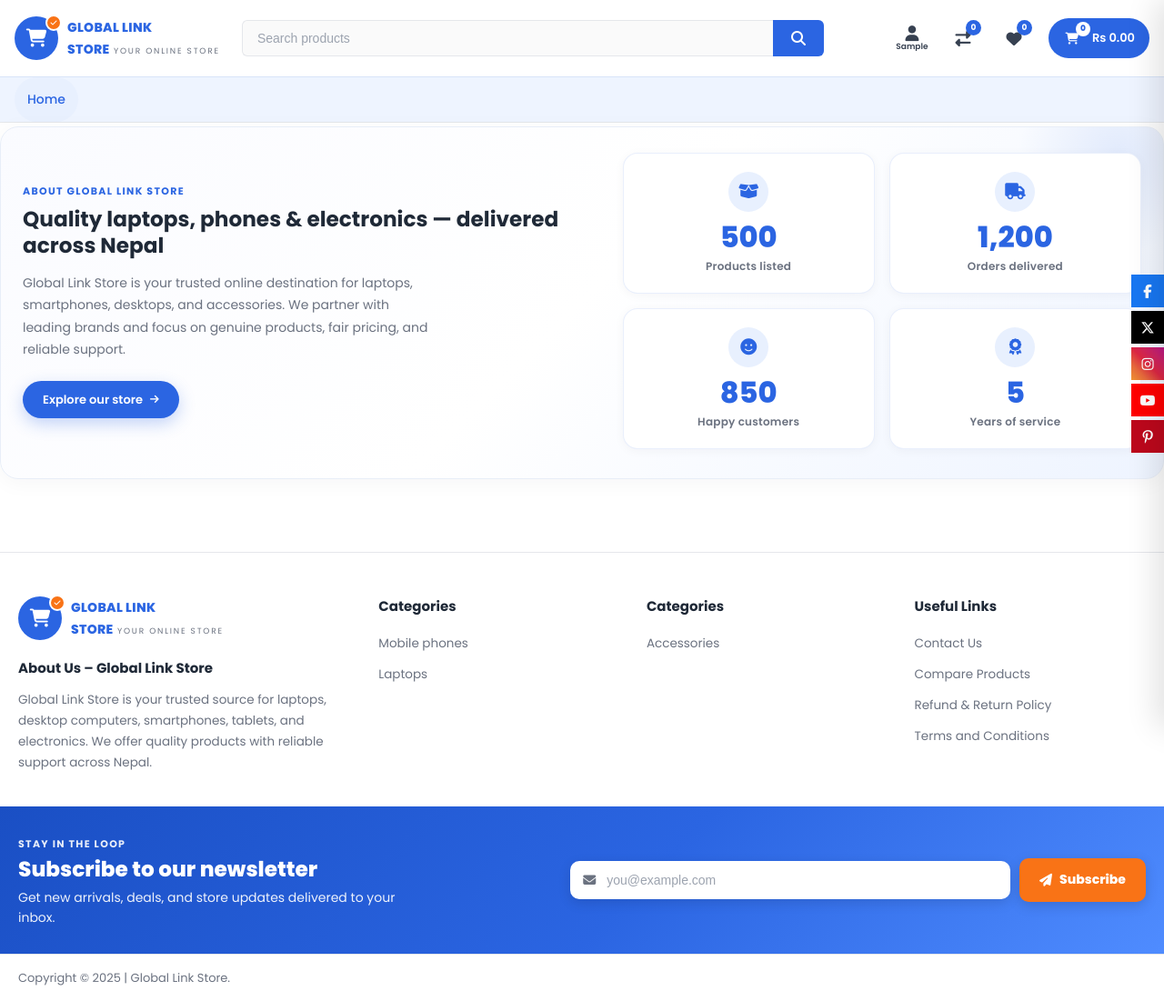
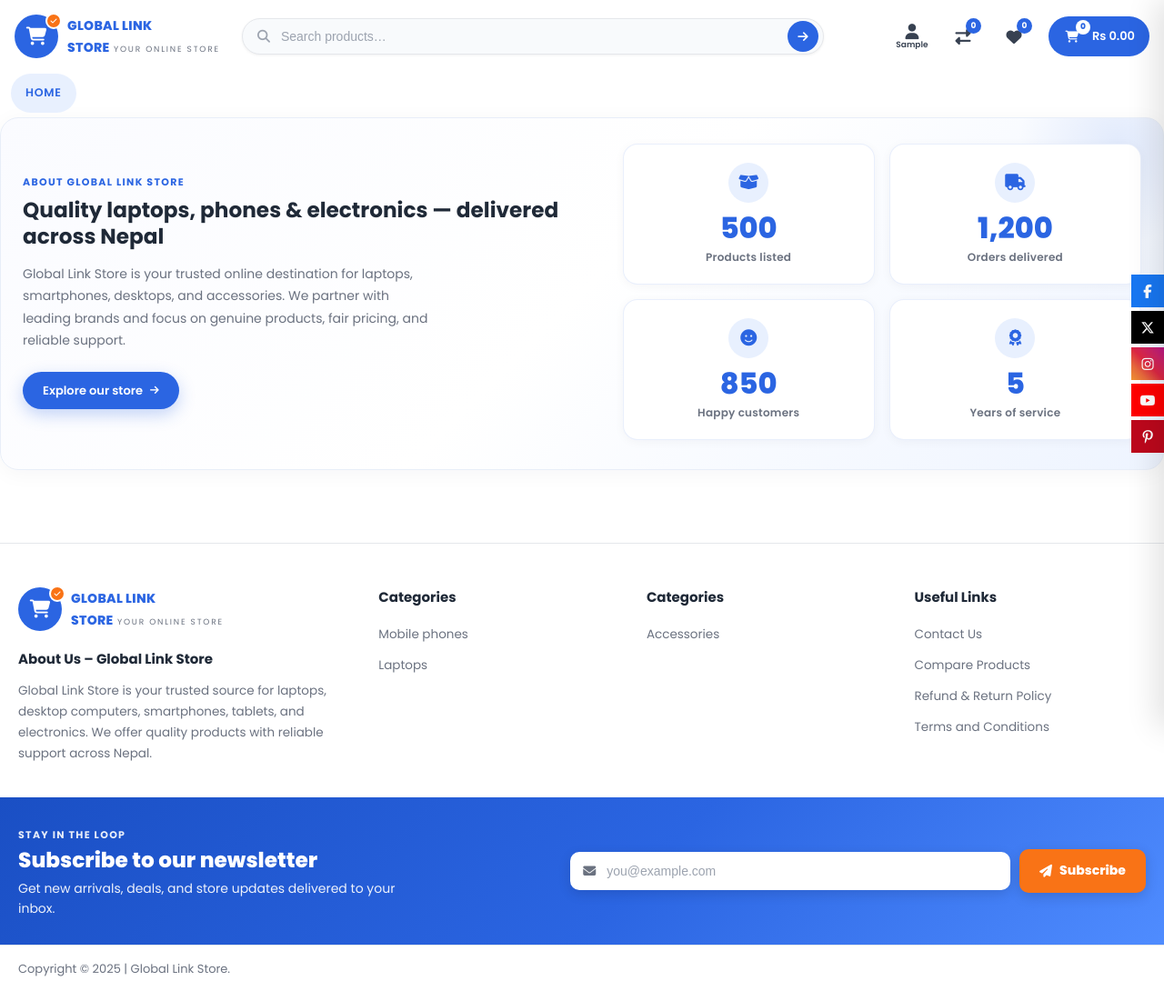
Before and after one commit to sarojoffl/global-link-store, a Django app: page / in a window 1280 px wide. Shown: the whole page at 91% size. After the commit the page ends 1074 px from the top, so only its background shows below. Run offline with Django 4.2, Linux system fonts and the light colour scheme; the visitor is signed in with stand-in values (Sample User, id 1); data comes from the database, SQL or seed files in the repository; data that the repository does not hold is empty; parts of the project's set-up code (start-up, migrations or seed data) failed here and were passed over.

Commit message:
feat(core, ui): add transparent hero navbar and modernized navigation styling

```diff
--- a/core/static/css/base.css
+++ b/core/static/css/base.css
@@ -104,16 +104,32 @@ button { font-family: inherit; cursor: pointer; border: none; background: none;
   background: var(--color-white);
   border-bottom: 1px solid var(--color-border);
   width: 100%;
-  transition: box-shadow var(--transition);
+  transition:
+    background 0.35s ease,
+    border-color 0.35s ease,
+    box-shadow 0.35s ease;
 }
 
-.site-header.is-sticky {
+.site-header.is-sticky,
+.site-header.is-overlay {
   position: fixed;
   top: 0;
   left: 0;
   right: 0;
   z-index: 1000;
+}
+
+.site-header.is-sticky.is-scrolled,
+.site-header.is-overlay.is-scrolled {
+  background: var(--color-white);
+  border-bottom-color: var(--color-border);
   box-shadow: var(--shadow-md);
+}
+
+.site-header.is-overlay:not(.is-scrolled) {
+  background: transparent;
+  border-bottom-color: transparent;
+  box-shadow: none;
 }
 
 .top-bar {
@@ -121,7 +137,9 @@ button { font-family: inherit; cursor: pointer; border: none; background: none;
   align-items: center;
   gap: 20px;
   width: 100%;
-  padding: 12px var(--container-padding);
+  max-width: var(--container-max);
+  margin: 0 auto;
+  padding: 10px var(--container-padding);
 }
 
 .mobile-menu-toggle {
@@ -198,48 +216,84 @@ button { font-family: inherit; cursor: pointer; border: none; background: none;
 .search-wrapper {
   flex: 1;
   min-width: 0;
-  max-width: 560px;
+  max-width: 480px;
 }
 
-.search-wrapper form {
-  display: flex;
-  min-width: 0;
+.search-form {
   width: 100%;
 }
 
-.search-wrapper input {
+.search-field {
+  position: relative;
+  display: flex;
+  align-items: center;
+  width: 100%;
+  background: #f8fafc;
+  border: 1.5px solid var(--color-border);
+  border-radius: var(--radius-pill);
+  box-shadow: var(--shadow-sm);
+  transition:
+    border-color var(--transition),
+    background var(--transition),
+    box-shadow var(--transition);
+}
+
+.search-field:focus-within {
+  border-color: var(--color-primary);
+  background: var(--color-white);
+  box-shadow: 0 0 0 3px rgba(43, 101, 226, 0.12);
+}
+
+.search-field__icon {
+  position: absolute;
+  left: 16px;
+  font-size: 14px;
+  color: #9ca3af;
+  pointer-events: none;
+  transition: color var(--transition);
+}
+
+.search-field:focus-within .search-field__icon {
+  color: var(--color-primary);
+}
+
+.search-field input {
   flex: 1;
   min-width: 0;
   width: 100%;
-  padding: 11px 16px;
-  border: 1.5px solid var(--color-border);
-  border-right: none;
-  border-radius: var(--radius-sm) 0 0 var(--radius-sm);
+  padding: 11px 48px 11px 42px;
+  border: none;
+  border-radius: var(--radius-pill);
   font-size: 14px;
   outline: none;
   color: var(--color-text);
-  background: #fafafa;
-  transition: border-color var(--transition), background var(--transition);
+  background: transparent;
 }
 
-.search-wrapper input:focus {
-  border-color: var(--color-primary);
-  background: var(--color-white);
+.search-field input::placeholder { color: #9ca3af; }
+
+.search-field__submit {
+  position: absolute;
+  right: 5px;
+  top: 50%;
+  transform: translateY(-50%);
+  width: 34px;
+  height: 34px;
+  border-radius: 50%;
+  display: flex;
+  align-items: center;
+  justify-content: center;
+  background: var(--color-primary);
+  color: var(--color-white);
+  font-size: 13px;
+  flex-shrink: 0;
+  transition: background var(--transition), transform var(--transition);
 }
 
-.search-wrapper input::placeholder { color: #9ca3af; }
-
-.search-btn {
-  flex-shrink: 0;
-  padding: 0 20px;
-  background: var(--color-primary);
-  color: var(--color-white);
-  border-radius: 0 var(--radius-sm) var(--radius-sm) 0;
-  font-size: 16px;
-  transition: background var(--transition);
+.search-field__submit:hover {
+  background: var(--color-primary-dark);
+  transform: translateY(-50%) scale(1.04);
 }
-
-.search-btn:hover { background: var(--color-primary-dark); }
 
 .contact-info {
   display: flex;
@@ -283,13 +337,16 @@ button { font-family: inherit; cursor: pointer; border: none; background: none;
   display: flex;
   align-items: stretch;
   width: 100%;
+  transition: background 0.35s ease, border-color 0.35s ease;
 }
 
 .navbar-inner {
   display: flex;
   align-items: stretch;
   width: 100%;
-  padding: 0 var(--navbar-padding-x);
+  max-width: var(--container-max);
+  margin: 0 auto;
+  padding: 0 calc(var(--container-padding) - var(--navbar-padding-x));
 }
 
 .all-categories {
@@ -342,8 +399,8 @@ button { font-family: inherit; cursor: pointer; border: none; background: none;
 .nav-links {
   display: flex;
   align-items: center;
-  gap: 2px;
-  padding: 0 8px;
+  gap: 4px;
+  padding: 0 4px;
 }
 
 .nav-links > li { position: relative; }
@@ -351,10 +408,12 @@ button { font-family: inherit; cursor: pointer; border: none; background: none;
 .nav-links > li > a {
   display: flex;
   align-items: center;
-  gap: 5px;
-  padding: 14px;
-  font-size: 14px;
-  font-weight: 500;
+  gap: 6px;
+  padding: 12px 16px;
+  font-size: 12.5px;
+  font-weight: 600;
+  letter-spacing: 0.06em;
+  text-transform: uppercase;
   color: var(--color-text);
   white-space: nowrap;
   border-radius: var(--radius-pill);
@@ -514,6 +573,98 @@ button { font-family: inherit; cursor: pointer; border: none; background: none;
 .logout-link { color: #dc2626 !important; }
 .logout-link i { color: #dc2626 !important; }
 .logout-link:hover { background: #fef2f2 !important; color: #dc2626 !important; }
+
+/* ───────── HOME: TRANSPARENT HEADER OVER HERO ───────── */
+body.page-home .site-header.is-overlay:not(.is-scrolled) .navbar {
+  background: transparent;
+  border-top-color: rgba(255, 255, 255, 0.18);
+}
+
+body.page-home--hero .site-header.is-overlay:not(.is-scrolled) .logo-text .brand-name {
+  color: var(--color-white);
+}
+
+body.page-home--hero .site-header.is-overlay:not(.is-scrolled) .logo-text .tagline {
+  color: rgba(255, 255, 255, 0.78);
+}
+
+body.page-home--hero .site-header.is-overlay:not(.is-scrolled) .nav-links > li > a {
+  color: rgba(255, 255, 255, 0.95);
+}
+
+body.page-home--hero .site-header.is-overlay:not(.is-scrolled) .nav-links > li > a:hover,
+body.page-home--hero .site-header.is-overlay:not(.is-scrolled) .nav-links > li > a.active {
+  color: var(--color-white);
+  background: rgba(255, 255, 255, 0.14);
+}
+
+body.page-home--hero .site-header.is-overlay:not(.is-scrolled) .nav-links > li > a .fa-chevron-down {
+  color: rgba(255, 255, 255, 0.65);
+}
+
+body.page-home--hero .site-header.is-overlay:not(.is-scrolled) .nav-icon-btn {
+  color: rgba(255, 255, 255, 0.92);
+}
+
+body.page-home--hero .site-header.is-overlay:not(.is-scrolled) .nav-icon-btn:hover {
+  background: rgba(255, 255, 255, 0.14);
+  color: var(--color-white);
+}
+
+body.page-home--hero .site-header.is-overlay:not(.is-scrolled) .search-field {
+  background: rgba(255, 255, 255, 0.12);
+  border-color: rgba(255, 255, 255, 0.35);
+  box-shadow: none;
+  backdrop-filter: blur(8px);
+  -webkit-backdrop-filter: blur(8px);
+}
+
+body.page-home--hero .site-header.is-overlay:not(.is-scrolled) .search-field:focus-within {
+  background: rgba(255, 255, 255, 0.2);
+  border-color: rgba(255, 255, 255, 0.55);
+  box-shadow: 0 0 0 3px rgba(255, 255, 255, 0.12);
+}
+
+body.page-home--hero .site-header.is-overlay:not(.is-scrolled) .search-field__icon {
+  color: rgba(255, 255, 255, 0.75);
+}
+
+body.page-home--hero .site-header.is-overlay:not(.is-scrolled) .search-field input {
+  color: var(--color-white);
+}
+
+body.page-home--hero .site-header.is-overlay:not(.is-scrolled) .search-field input::placeholder {
+  color: rgba(255, 255, 255, 0.62);
+}
+
+body.page-home--hero .site-header.is-overlay:not(.is-scrolled) .search-field__submit {
+  background: rgba(255, 255, 255, 0.92);
+  color: var(--color-primary);
+}
+
+body.page-home--hero .site-header.is-overlay:not(.is-scrolled) .search-field__submit:hover {
+  background: var(--color-white);
+}
+
+body.page-home--hero .site-header.is-overlay:not(.is-scrolled) .mobile-menu-toggle {
+  background: rgba(255, 255, 255, 0.14);
+  color: var(--color-white);
+}
+
+body.page-home--hero .site-header.is-overlay:not(.is-scrolled) .mobile-menu-toggle:hover {
+  background: rgba(255, 255, 255, 0.24);
+}
+
+body.page-home--hero .site-header.is-overlay:not(.is-scrolled) .cart-btn {
+  background: rgba(255, 255, 255, 0.18);
+  border: 1px solid rgba(255, 255, 255, 0.35);
+  backdrop-filter: blur(8px);
+  -webkit-backdrop-filter: blur(8px);
+}
+
+body.page-home--hero .site-header.is-overlay:not(.is-scrolled) .cart-btn:hover {
+  background: rgba(255, 255, 255, 0.28);
+}
 
 /* ───────── CART BUTTON ───────── */
 .cart-btn {
--- a/core/static/css/home.css
+++ b/core/static/css/home.css
@@ -9,6 +9,10 @@ body.page-home {
 
 body.page-home .main-content {
   padding-bottom: 8px;
+}
+
+body.page-home .home-top-zone {
+  padding-top: var(--site-header-height, 128px);
 }
 
 .home-page {
@@ -35,8 +39,9 @@ body.page-home .main-content {
   inset: 0;
   background: linear-gradient(
     180deg,
-    rgba(255, 255, 255, 0.15) 0%,
-    rgba(255, 255, 255, 0.55) 70%,
+    rgba(15, 23, 42, 0.42) 0%,
+    rgba(15, 23, 42, 0.28) 35%,
+    rgba(255, 255, 255, 0.45) 72%,
     rgba(255, 255, 255, 0.92) 100%
   );
   pointer-events: none;
--- a/core/static/js/base.js
+++ b/core/static/js/base.js
@@ -12,20 +12,31 @@
   const menuOverlay = document.querySelector(".mobile-nav-overlay");
 
   let headerOffset = 0;
+  const isHomePage = document.body.classList.contains("page-home");
+  const scrollThreshold = 48;
 
   /* ───────── STICKY HEADER ───────── */
   function updateHeaderOffset() {
     if (!siteHeader) return;
     headerOffset = siteHeader.offsetHeight;
+    document.documentElement.style.setProperty("--site-header-height", headerOffset + "px");
   }
 
   function onScroll() {
     const scrollY = window.scrollY;
 
     if (siteHeader) {
-      const isSticky = scrollY > 0;
-      siteHeader.classList.toggle("is-sticky", isSticky);
-      document.body.style.paddingTop = isSticky ? headerOffset + "px" : "";
+      if (isHomePage) {
+        const isScrolled = scrollY > scrollThreshold;
+        siteHeader.classList.toggle("is-scrolled", isScrolled);
+        siteHeader.classList.add("is-overlay");
+        document.body.style.paddingTop = "";
+      } else {
+        const isSticky = scrollY > 0;
+        siteHeader.classList.toggle("is-sticky", isSticky);
+        siteHeader.classList.toggle("is-scrolled", isSticky);
+        document.body.style.paddingTop = isSticky ? headerOffset + "px" : "";
+      }
     }
 
     if (backToTop) {
@@ -246,7 +257,7 @@
 
   /* ───────── EVENTS ───────── */
   window.addEventListener("resize", function () {
-    const wasSticky = siteHeader && siteHeader.classList.contains("is-sticky");
+    const wasSticky = siteHeader && siteHeader.classList.contains("is-sticky") && !isHomePage;
     if (wasSticky) {
       document.body.style.paddingTop = "";
       siteHeader.classList.remove("is-sticky");
--- a/core/templates/core/base.html
+++ b/core/templates/core/base.html
@@ -31,19 +31,22 @@
       </a>
 
       <div class="search-wrapper">
-        <form method="get" action="{% url 'products:list' %}" role="search">
+        <form method="get" action="{% url 'products:list' %}" role="search" class="search-form">
           <label for="search-input" class="visually-hidden">Search for products</label>
+          <div class="search-field">
+            <i class="fas fa-search search-field__icon" aria-hidden="true"></i>
             <input
               id="search-input"
               type="search"
               name="q"
-            placeholder="Search products"
+              placeholder="Search products…"
               value="{{ request.GET.q|default:'' }}"
               autocomplete="off"
             >
-          <button type="submit" class="search-btn" aria-label="Search">
-            <i class="fas fa-search" aria-hidden="true"></i>
+            <button type="submit" class="search-field__submit" aria-label="Search">
+              <i class="fas fa-arrow-right" aria-hidden="true"></i>
             </button>
+          </div>
         </form>
         <div id="search-autocomplete-results" class="autocomplete-results" hidden></div>
       </div>
--- a/core/templates/core/index.html
+++ b/core/templates/core/index.html
@@ -2,7 +2,7 @@
 {% load static %}
 
 {% block title %}Home – Global Link Store{% endblock %}
-{% block body_class %} class="page-home"{% endblock %}
+{% block body_class %} class="page-home{% if home_settings.top_zone_background %} page-home--hero{% endif %}"{% endblock %}
 
 {% block extra_css %}
   <link rel="stylesheet" href="{% static 'css/home.css' %}">
```
Also changed, not shown: other parts of core/static/css/base.css (+14 -12 lines). Lines whose indentation alone changed are shown as unchanged.
